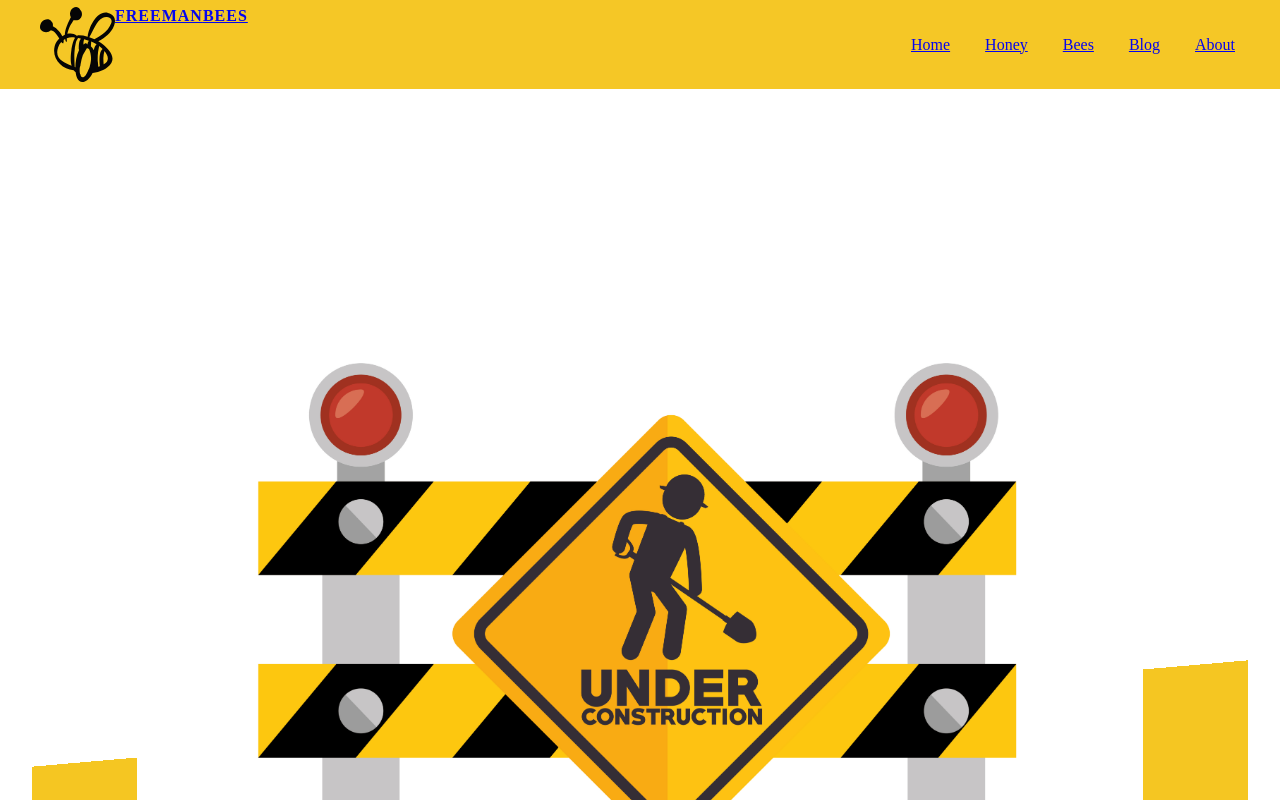
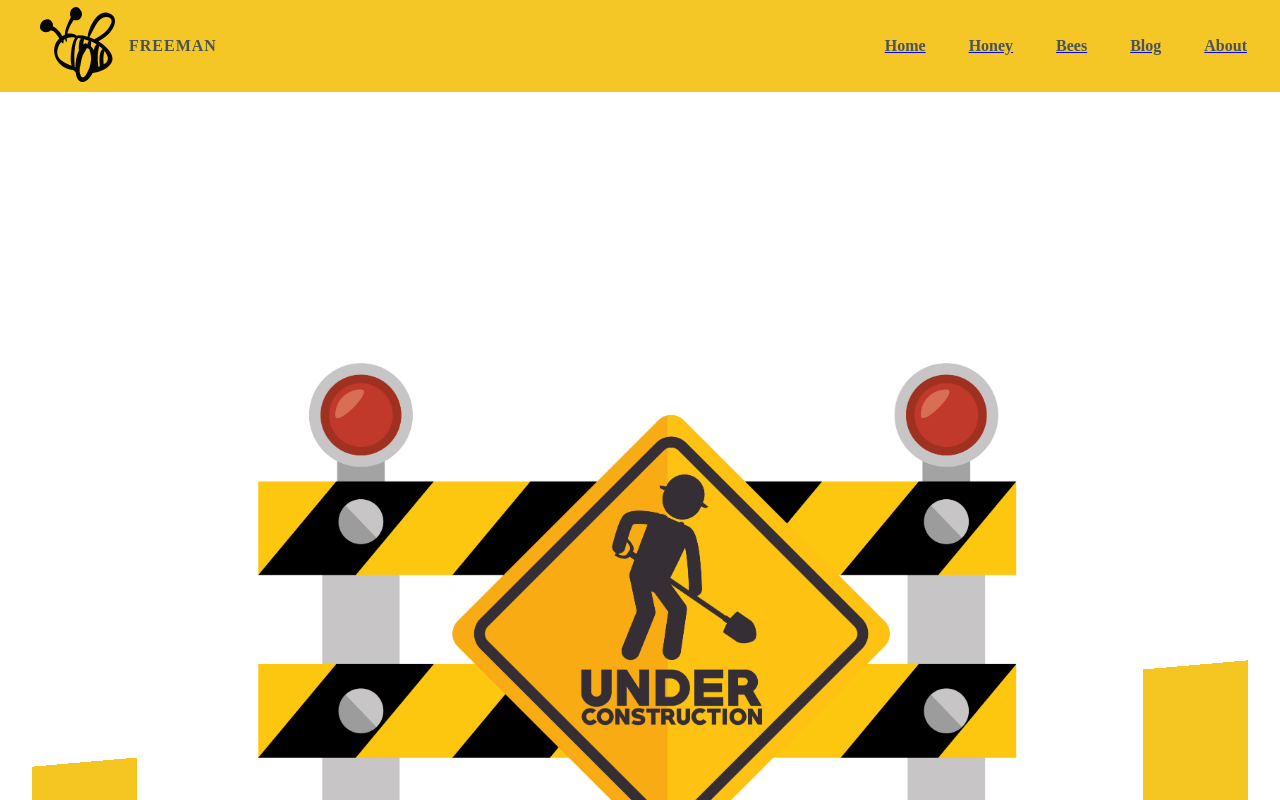
Before and after one commit to CalFreeman/freemanbees, a Next.js app: page / in a window 1280 px wide. Shown: the top 800 px of the page. Built offline with nearby package versions, Linux system fonts and the light colour scheme; a web font is replaced by a local one.

Commit message:
working on navbar

```diff
--- a/components/common/Navbar.tsx
+++ b/components/common/Navbar.tsx
@@ -10,14 +10,15 @@ hamburger?.addEventListener('click', function(this: any) {
   this.classList.toggle('is-active')
 })
 
+
 const Navbar = () => {
   return (
     <nav className="navbar">
       <div className="container">
         <CustomLink className="navbar-brand" href="/" as="/">
-          <img src="images/bee_logo.svg" style={{width: "75px", height: "75px", float: "left"}}/>
-          <a>freeman</a>
-          <a>bees</a>
+          <img className="navlogoimg" src="images/bee_logo.svg" style={{width: "75px", height: "75px", float: "left"}}/>
+          <a className="brand-a" >freeman</a>
+
         </CustomLink>
 
         <ul className="navbar-menu">
--- a/styles/globals.css
+++ b/styles/globals.css
@@ -4,6 +4,7 @@
   --tertiary: #646d71;
   --light: #F5C622;
   --dark: #F49A23;
+  --dash: #f69c55;
 }
 
 * {
@@ -15,11 +16,11 @@
 /* ---Navbar--- */
 .navbar{
   position: fixed;
+
 }
 .container{
   max-width: 1200px;
   margin: 0 auto;
-
   display: flex;
   align-items: center;
   justify-content: space-between;
@@ -41,18 +42,51 @@ nav {
   font-weight: 900;
   letter-spacing: 1px;
   text-transform: uppercase;
+
+}
+
+.brand-a{
+  display: inline-block;
+  line-height: normal;
+  text-align: center;
+  vertical-align: middle;
+  padding: 30px;
+  color: var(--secondary);
+  margin: 0 -16px;
+
+}
+
+.navlogoimg{
+  max-width: 150%;
+  max-height: 150%;
 }
 .navbar-menu{
   display: none;
   list-style-type: none;
-
+  justify-content: flex-end;
+  margin: 0 -16px;
 }
 
 .nav-item{
   padding: 5px;
   float: right;
   margin-left: 25px;
+  text-decoration:none;
 
+}
+
+.nav-item span {
+  color: var(--secondary);
+  font-weight: 600;
+  transition: 0.4s;
+  text-decoration: none;
+  padding: 2px 4px;
+  border-radius: 99px;
+
+}
+
+.nav-item li.is-active, .nav-item:hover {
+  background-color: var(--tertiary);
 }
 
 /* Navbar-Hamburger */
@@ -107,8 +141,6 @@ nav {
 .hamburger:hover span{
   background-color: var(--dark);
 }
-/* END Navbar-Hamburger */
-/*** ---END Navbar--- ***/
 
 @media (min-width: 768px){
   .hamburger{
@@ -119,6 +151,10 @@ nav {
   }
 
 }
+
+
+/* END Navbar-Hamburger */
+/*** ---END Navbar--- ***/
 
 /* ---Banner--- */
 .banner-container{
```
